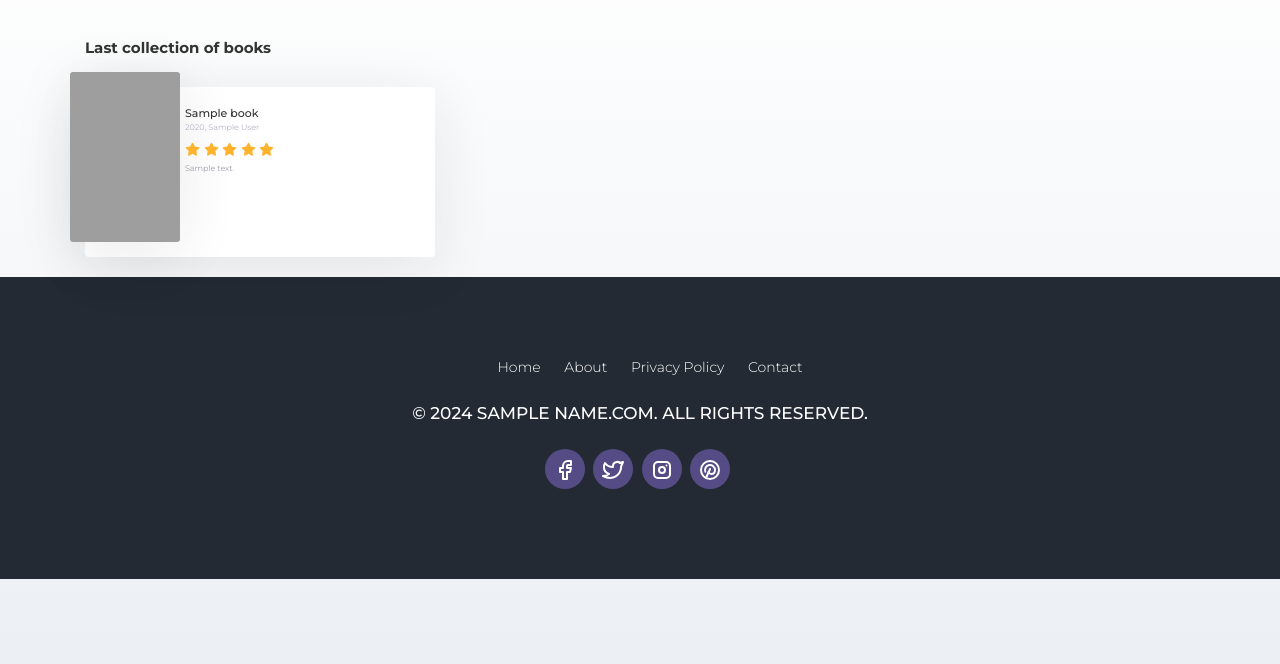
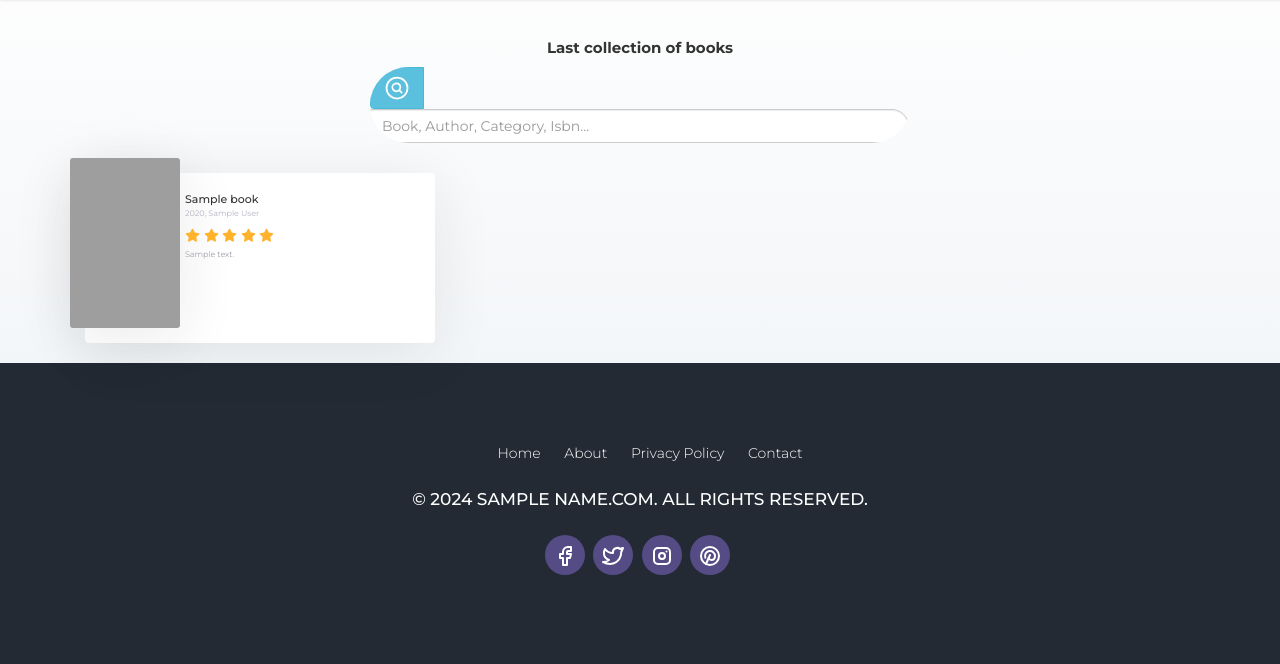
Before and after one commit to hagmir7/wikybook, a Django app: template pdf/templates/books/list.html in a window 1280 px wide. Shown: the part 53-717 px from the top of the page. Run offline with Django 3.2, Linux system fonts and the light colour scheme; the template is opened without the code that fills it: most values are stand-ins (such as "Sample title", 1, 10 or a date in 2020); grey boxes marked "Sample" are stand-in pictures; some libraries are stand-ins or nearby versions; grey boxes are pictures that could not be loaded.

Commit message:
New update

```diff
--- a/pdf/templates/books/list.html
+++ b/pdf/templates/books/list.html
@@ -2,7 +2,24 @@
 {% block content %}
 <section class="home-book-list">
     <div class="container">
-        <h1 class="h2">Last collection of books</h1>
+        <div class="row mb-3 d-flex justify-content-center">
+            <div class="col-md-6">
+                <h1 class="h2 text-center">Last collection of books</h1>
+                <form action="/books" method="GET">
+                    <div class="input-group rounded-pill border-2 overflow-hidden">
+                        <button class="btn btn-info">
+                            <svg xmlns="http://www.w3.org/2000/svg" width="28" height="28" viewBox="0 0 24 24">
+                                <g fill="none" stroke="currentColor" stroke-linecap="round" stroke-linejoin="round" stroke-width="1.5">
+                                    <path d="M21 12a9 9 0 1 1-18 0a9 9 0 0 1 18 0" />
+                                    <path d="M13.856 13.85a3.429 3.429 0 1 0-4.855-4.842a3.429 3.429 0 0 0 4.855 4.842m0 0L16 16" />
+                                </g>
+                            </svg>
+                        </button>
+                        <input class="form-control rounded-end-pill" name="query" type="search" placeholder="Book, Author, Category, Isbn..." />
+                    </div>
+                </form>
+            </div>
+        </div>
         <div class="row book-list">
             {% for book in books %}
             <div class="col-lg-4 col-md-6">
--- a/templates/base.html
+++ b/templates/base.html
@@ -32,7 +32,7 @@
 
 </head>
 <body class="mb-0 pb-0">
-  <header class="header d-flex justify-content-between px-3">
+  <header class="header d-flex justify-content-between px-3 shadow-sm">
     <div class="mt-3">
       <div class="logo">
         <a href="/"><img src="{{ header_logo }}" alt="{{ name }} books Logo"></a>
```
Also changed, not shown: pdf/templates/blogs/list.html (+16 -3 lines), pdf/views.py (+20 -3 lines).
